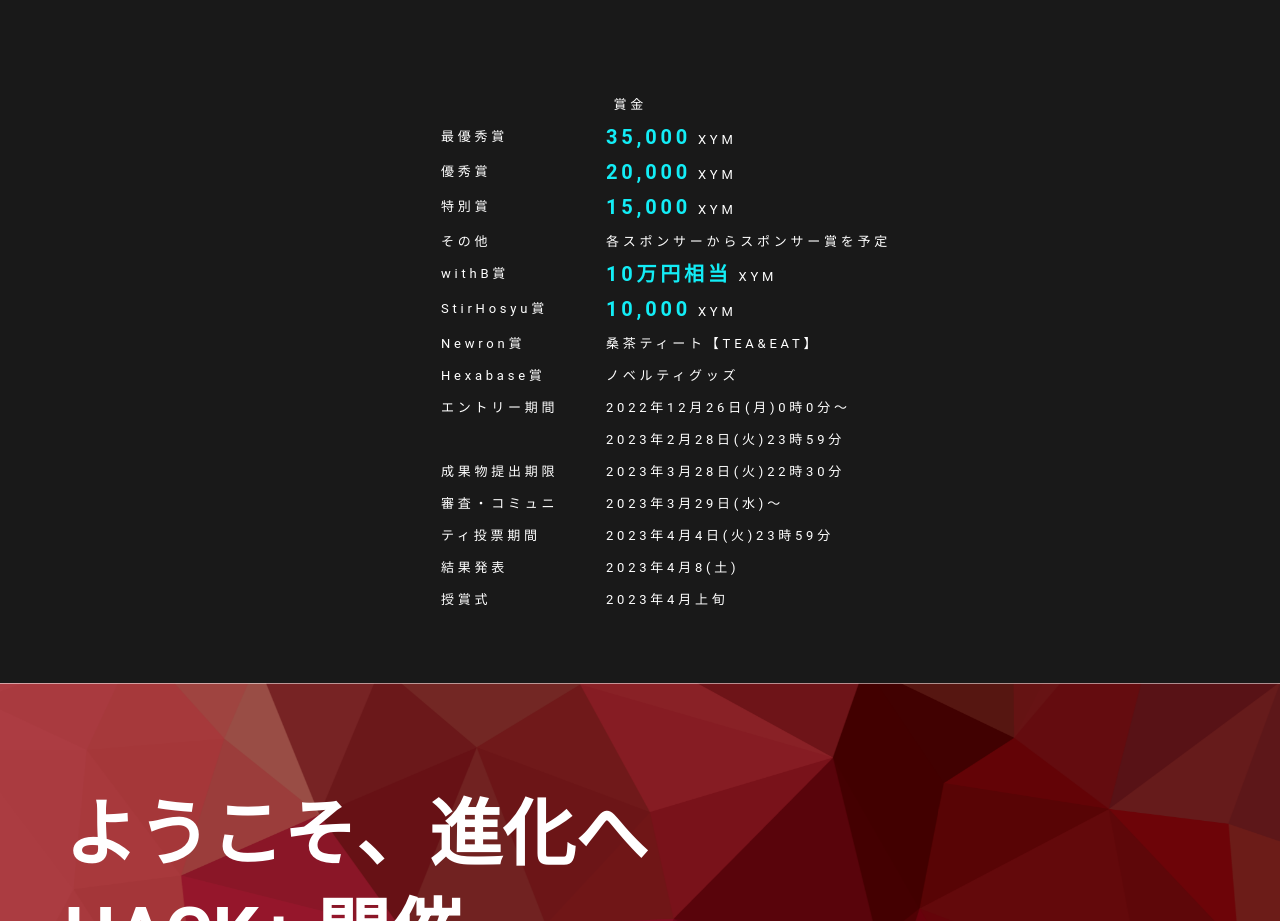
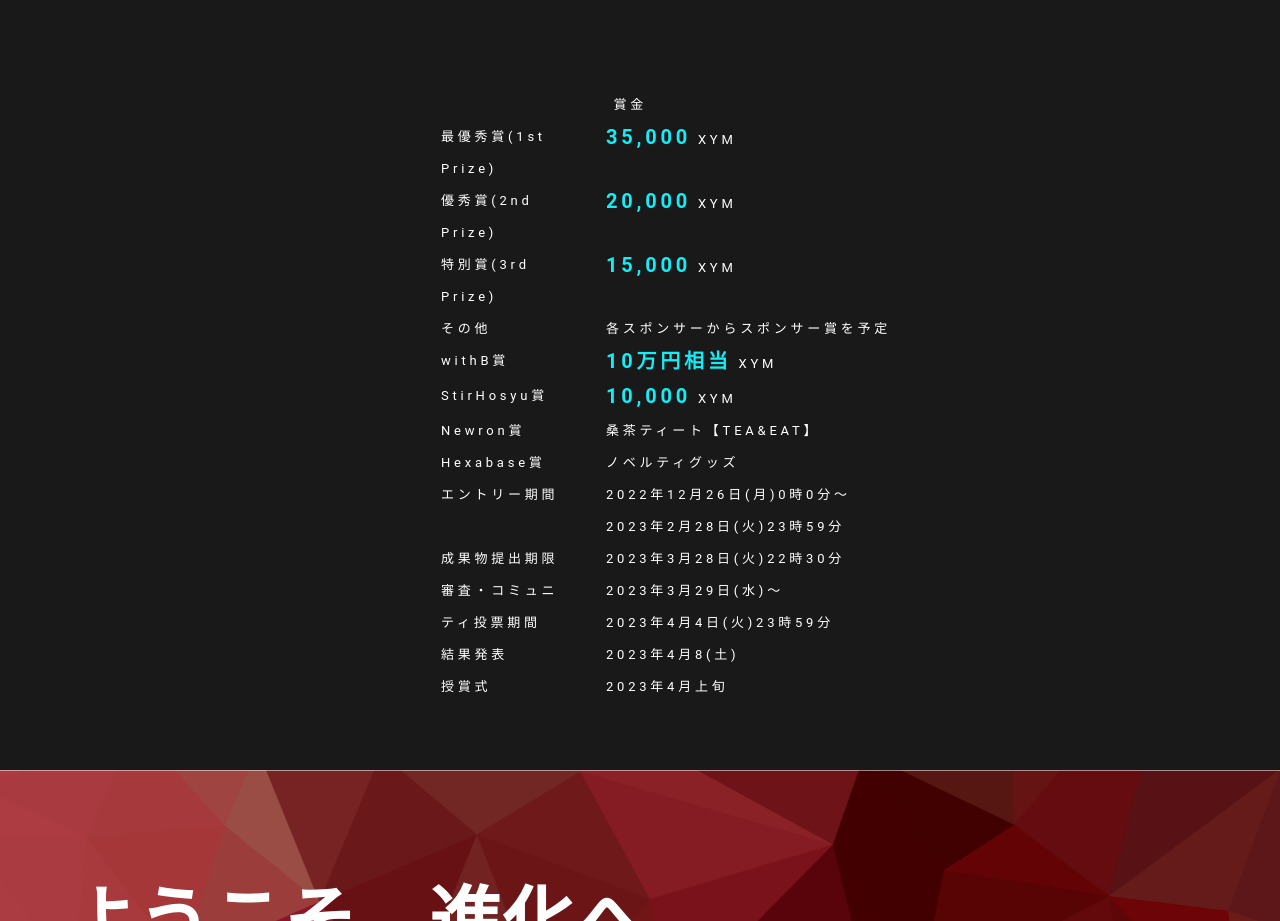
Before and after one commit to nemtus/hackathon-lp-2023, a website: page public/index.html in a window 1280 px wide. Shown: the part 803-1724 px from the top of the page. Drawn offline with nearby package versions, Linux system fonts and the light colour scheme.

Commit message:
fix: award name

```diff
--- a/public/index.html
+++ b/public/index.html
@@ -106,19 +106,19 @@
               <p class="info-container-item-left">賞金</p>
             </li>
             <li class="info-container-item">
-              <p class="info-container-item-left">最優秀賞</p>
+              <p class="info-container-item-left">最優秀賞(1st Prize)</p>
               <p class="info-container-item-right">
                 <b class="info-container-item-right-new">35,000</b> XYM
               </p>
             </li>
             <li class="info-container-item">
-              <p class="info-container-item-left">優秀賞</p>
+              <p class="info-container-item-left">優秀賞(2nd Prize)</p>
               <p class="info-container-item-right">
                 <b class="info-container-item-right-new">20,000</b> XYM
               </p>
             </li>
             <li class="info-container-item">
-              <p class="info-container-item-left">特別賞</p>
+              <p class="info-container-item-left">特別賞(3rd Prize)</p>
               <p class="info-container-item-right">
                 <b class="info-container-item-right-new">15,000</b> XYM
               </p>
```
